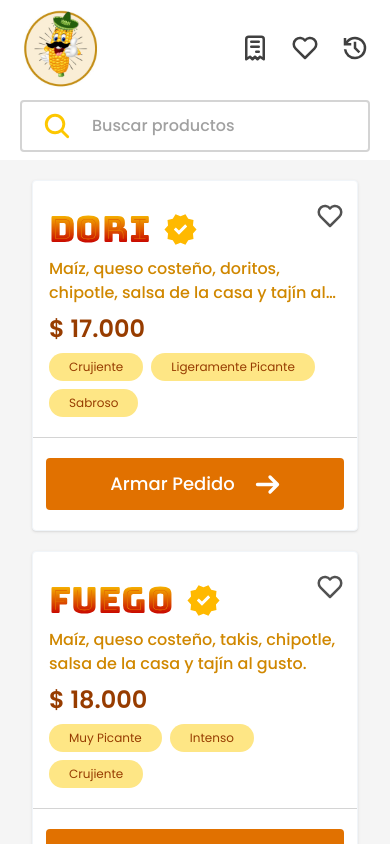
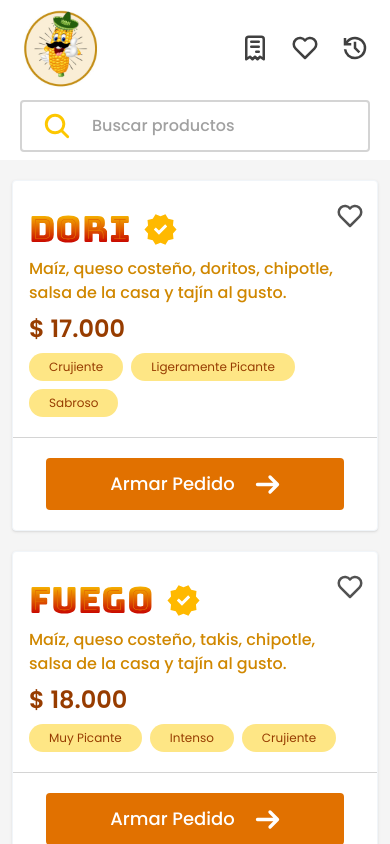
Before and after one commit to cosorio16/foodapp, a React (Vite) app: page / in a window 390 px wide. Shown: the top 844 px of the page. Built offline with nearby package versions, Linux system fonts and the light colour scheme.

Commit message:
padding fixed

```diff
--- a/src/App.jsx
+++ b/src/App.jsx
@@ -8,7 +8,7 @@
 function App() {
   useEffect(() => {
     Aos.init({
-      offset: 200,
+      offset: 100,
     });
   }, []);
 
--- a/src/components/Card.jsx
+++ b/src/components/Card.jsx
@@ -44,15 +44,24 @@
           className="min-w-full hidden md:inline h-48 xl:h-72 object-cover object-center rounded-t hover:scale-125 transition-all duration-500"
         />
         <button
-         data-aos="zoom-out"
-        className="absolute top-3 right-3 text-neutral-600">
-          <HeartIcon sizes={30} />
+          data-aos="zoom-out"
+          className="absolute top-3 right-3 text-neutral-600 pointer-events-auto"
+        >
+          {isFav ? (
+            <span className="text-yellow-500">
+              <HeartFill sizes={30} />
+            </span>
+          ) : (
+            <span>
+              <HeartIcon sizes={30} />
+            </span>
+          )}
         </button>
       </div>
       <div className="px-4 flex flex-col gap-2 grow py-5 border-b border-neutral-300 relative">
         <button
           onClick={() => handleIsFav()}
-          className="absolute top-3 right-3 text-neutral-600 md:hidden"
+          className="absolute top-3 right-3 text-neutral-600 md:hidden z-10"
         >
           {isFav ? (
             <span className="text-yellow-500">
--- a/src/components/Modal.jsx
+++ b/src/components/Modal.jsx
@@ -39,13 +39,11 @@
     setPrice(0);
   };
 
-  console.log(product, price, selected);
+  console.log({ ...product, price });
 
   useEffect(() => {
     product.price && setPrice(product.price);
   }, [product]);
-
-
 
   return (
     <>
@@ -58,7 +56,7 @@
         >
           <div
             onClick={(e) => e.stopPropagation()}
-            className={`w-full max-w-160 max-h-150  h-full bg-white relative flex flex-col p-3 gap-5 ${
+            className={`w-full max-w-160 h-full bg-white relative flex flex-col p-3 gap-5 ${
               modal ? "translate-y-0" : "translate-y-full"
             } transition-all duration-300`}
           >
--- a/src/views/Home.jsx
+++ b/src/views/Home.jsx
@@ -12,7 +12,7 @@
     <div>
       <Header products={data.esquites} setProducts={setProducts} />
       <Modal />
-      <div className="py-5 px-8 md:px-4 xl:px-16 items-center justify-items-center grid gap-5 grid-cols-1 md:grid-cols-2 xl:grid-cols-3 font-Poppins bg-neutral-100 min-h-dvh">
+      <div className="py-5 px-3 md:px-4 xl:px-16 items-center justify-items-center grid gap-5 grid-cols-1 md:grid-cols-2 xl:grid-cols-3 font-Poppins bg-neutral-100 min-h-dvh">
         {products.length > 0 ? (
           products.map((product) => (
             <Card
```
